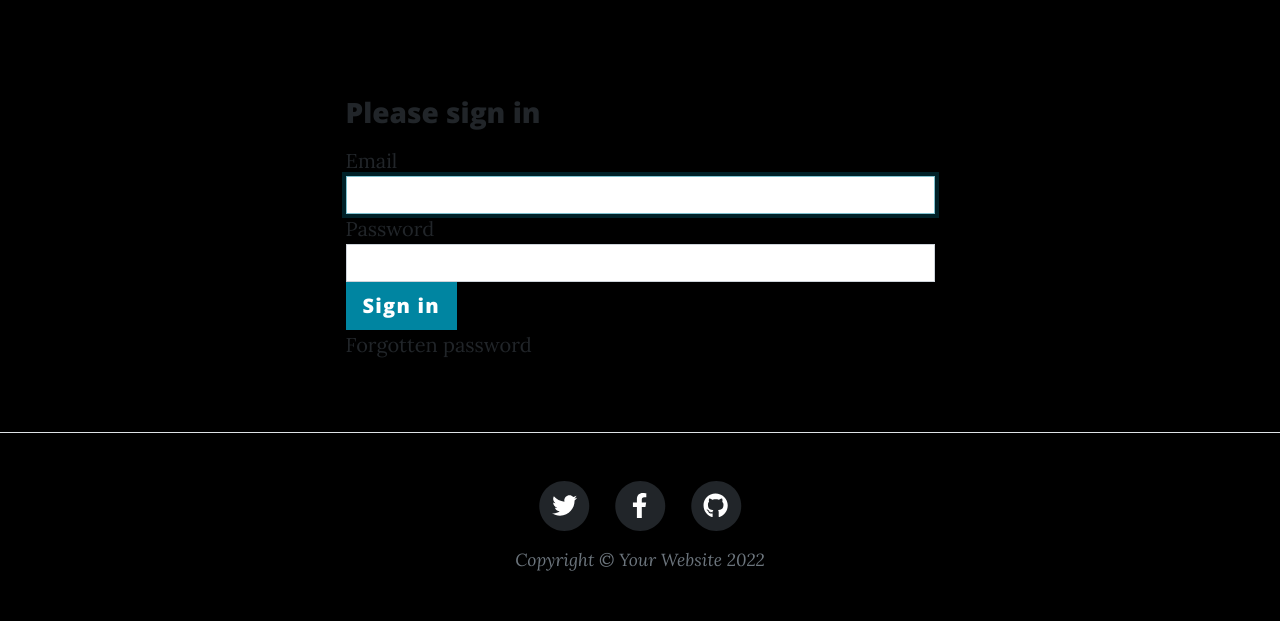
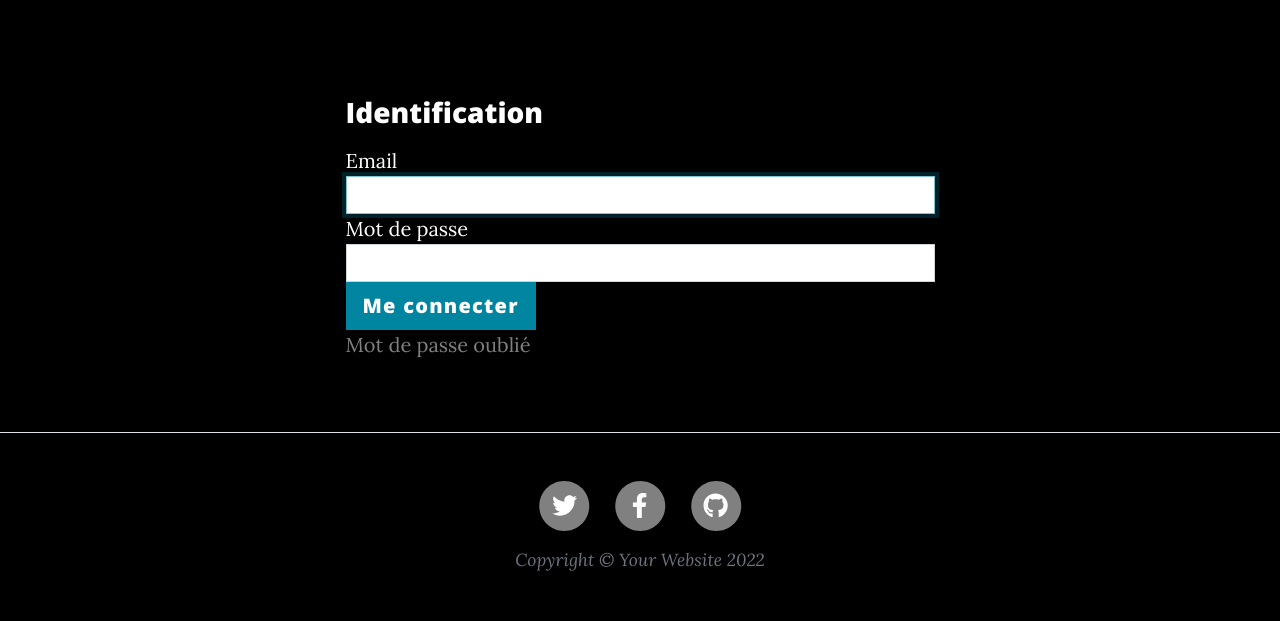
Before and after one commit to CogitiumAcademy/symfony5-afpa-blog, a Symfony app: template templates/security/login.html.twig in a window 1280 px wide. Shown: the part 410-1031 px from the top of the page. Run offline with Twig, Linux system fonts and the light colour scheme; the template is opened without the code that fills it, so the values that code supplies are empty; some libraries are stand-ins or nearby versions.

Commit message:
Paramétrage des couleurs, des forms de register/forget/login et des mails associés, ajout de flash

```diff
--- a/public/clean/css/perso.css
+++ b/public/clean/css/perso.css
@@ -1,5 +1,10 @@
-body {
-    background-color: black;
+:root {
+    --bs-body-color: white;
+    --bs-body-bg: black;
+  }
+
+a {
+    color: grey;
 }
 
 .flash {
--- a/src/Controller/ResetPasswordController.php
+++ b/src/Controller/ResetPasswordController.php
@@ -124,6 +124,7 @@ class ResetPasswordController extends AbstractController
             // The session is cleaned up after the password has been changed.
             $this->cleanSessionAfterReset();
 
+            $this->addFlash('success', 'Mot de passe réinitialisé !');
             return $this->redirectToRoute('app_login');
         }
 
@@ -162,7 +163,7 @@ class ResetPasswordController extends AbstractController
         $email = (new TemplatedEmail())
             ->from(new Address('phgiraud@cogitium.com', '"Moi même"'))
             ->to($user->getEmail())
-            ->subject('Your password reset request')
+            ->subject('Demande de réinitialisation de mot de passe')
             ->htmlTemplate('reset_password/email.html.twig')
             ->context([
                 'resetToken' => $resetToken,
--- a/src/Form/ResetPasswordRequestFormType.php
+++ b/src/Form/ResetPasswordRequestFormType.php
@@ -17,7 +17,7 @@ class ResetPasswordRequestFormType extends AbstractType
                 'attr' => ['autocomplete' => 'email'],
                 'constraints' => [
                     new NotBlank([
-                        'message' => 'Please enter your email',
+                        'message' => 'Saisissez votre email',
                     ]),
                 ],
             ])
--- a/templates/reset_password/reset.html.twig
+++ b/templates/reset_password/reset.html.twig
@@ -11,11 +11,11 @@
                     <div class="col-md-10 col-lg-8 col-xl-7">
                         <div class="my-5">
 
-                            <h1>Reset your password</h1>
+                            <h1>Réinitialisation du mot de passe</h1>
 
                             {{ form_start(resetForm) }}
                                 {{ form_row(resetForm.plainPassword) }}
-                                <button class="btn btn-primary">Reset password</button>
+                                <button class="btn btn-primary">Réinitialiser</button>
                             {{ form_end(resetForm) }}
 
                         </div>
--- a/templates/security/login.html.twig
+++ b/templates/security/login.html.twig
@@ -18,14 +18,14 @@
 
                                 {% if app.user %}
                                     <div class="mb-3">
-                                        You are logged in as {{ app.user.username }}, <a href="{{ path('app_logout') }}">Logout</a>
+                                        Vous êtes déjà connecté en tant que {{ app.user.username }}, <a href="{{ path('app_logout') }}">Déconnexion</a>
                                     </div>
                                 {% endif %}
 
-                                <h1 class="h3 mb-3 font-weight-normal">Please sign in</h1>
+                                <h1 class="h3 mb-3 font-weight-normal">Identification</h1>
                                 <label for="inputEmail">Email</label>
                                 <input type="email" value="{{ last_username }}" name="email" id="inputEmail" class="form-control" autocomplete="email" required autofocus>
-                                <label for="inputPassword">Password</label>
+                                <label for="inputPassword">Mot de passe</label>
                                 <input type="password" name="password" id="inputPassword" class="form-control" autocomplete="current-password" required>
 
                                 <input type="hidden" name="_csrf_token"
@@ -44,11 +44,11 @@
                                 #}
 
                                 <button class="btn btn-lg btn-primary" type="submit">
-                                    Sign in
+                                    Me connecter
                                 </button>
                             </form>
 
-                            <a class="" href="{{ path('app_forgot_password_request') }}">Forgotten password</a>
+                            <a class="" href="{{ path('app_forgot_password_request') }}">Mot de passe oublié</a>
 
                         </div>
                     </div>
```
Also changed, not shown: src/Form/ChangePasswordFormType.php (+5 -5 lines), src/Form/RegistrationFormType.php (+9 -4 lines), templates/registration/register.html.twig (+3 -5 lines), templates/reset_password/check_email.html.twig (+17 -7 lines), templates/reset_password/email.html.twig (+4 -4 lines), templates/reset_password/request.html.twig (+3 -4 lines).
